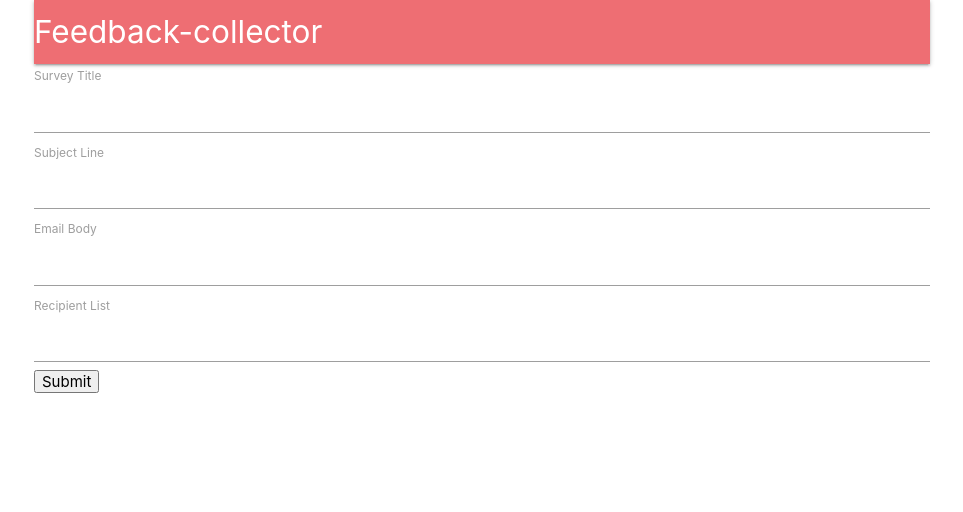
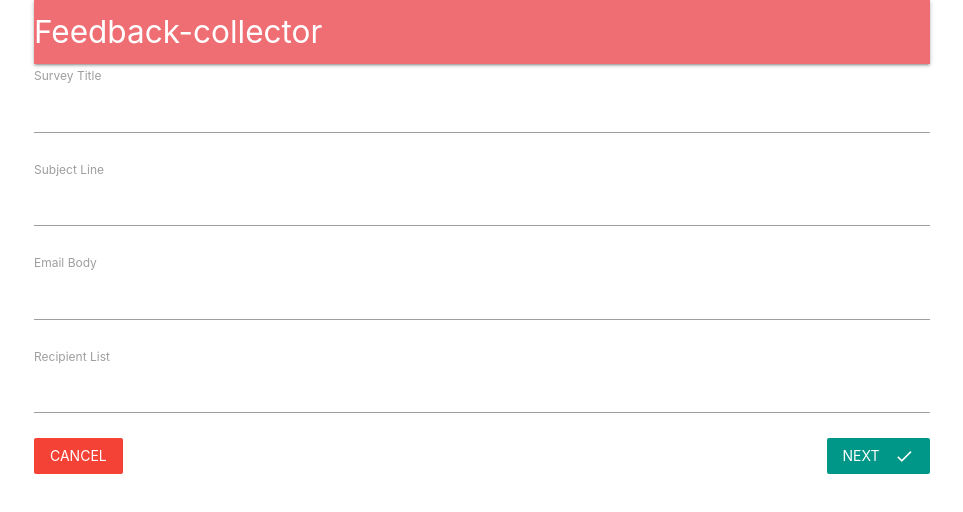
Before and after one commit to DrishtiAga05/feedback-collector-app, a React (Create React App) app in the folder client/: page /surveys/new in a window 1280 px wide. Shown: the top 512 px of the page, without its empty margins (158-1121 px from the left). Built offline with nearby package versions, Linux system fonts and the light colour scheme; no server answers.

Commit message:
validation error planning

```diff
--- a/client/src/components/surveys/SurveyField.js
+++ b/client/src/components/surveys/SurveyField.js
@@ -2,11 +2,14 @@
 //label and text input
 import React from "react";
 
-const SurveyField = ({ input, label }) => {
+const SurveyField = ({ input, label, meta: {error, touched} }) => {
     return (
         <div>
             <label>{label}</label>
-            <input {...input} />
+            <input {...input} style={{marginBottom: '5px'}} />
+            <div className="red-text" style={{ marginBottom: '20px'}}>
+                {touched && error}
+            </div>
         </div>
     );
 };
--- a/client/src/components/surveys/SurveyForm.js
+++ b/client/src/components/surveys/SurveyForm.js
@@ -2,6 +2,7 @@
 import _ from 'lodash';
 import React, {Component} from "react";
 import { reduxForm, Field } from "redux-form";
+import { Link } from 'react-router-dom';
 import SurveyField from "./SurveyField";
 
 const FIELDS= [
@@ -33,13 +34,32 @@
                     onSubmit={this.props.handleSubmit(values => console.log(values))}
                 >
                     {this.renderFields()}
-                    <button type="submit">Submit</button>
+                    <Link to="/surveys" className="red btn-flat white-text">
+                        Cancel
+                    </Link>
+                    <button type="submit" className='teal btn-flat right white-text'>
+                        Next
+                        <i className='material-icons right'>done</i>
+                    </button>
                 </form>
             </div>
         );
     }
 }
 
+function validate(values) {
+    const errors= {};
+
+    _.each(FIELDS, ({ name }) => {
+        if (!values[name]) {
+
+        }
+    });
+
+    return errors;
+}
+
 export default reduxForm({
+    validate,
     form: 'surveyForm'
 })(SurveyForm);
```
